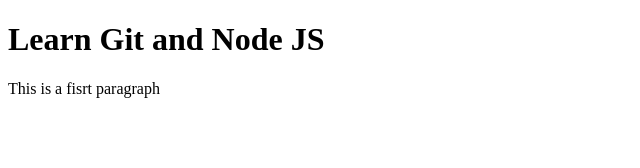
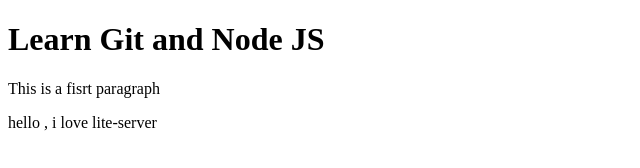
Before and after one commit to chatreeck7/git-test-coursera, a website: page index.html in a window 1280 px wide. Shown: the whole page, without its empty margins (0-640 px from the left). Drawn offline with Linux system fonts and the light colour scheme.

Commit message:
we add npm ! and adjust the configuration of package.json. we also add .gitignore to ignore node_modules!

```diff
--- a/index.html
+++ b/index.html
@@ -9,5 +9,6 @@
 <body>
     <h1> Learn Git and Node JS </h1>
     <p> This is a fisrt paragraph</p>
+    <p> hello , i love lite-server </p>
 </body>
 </html>
```
Also changed, not shown: package.json (added, +27 -0 lines), 2 other files.
